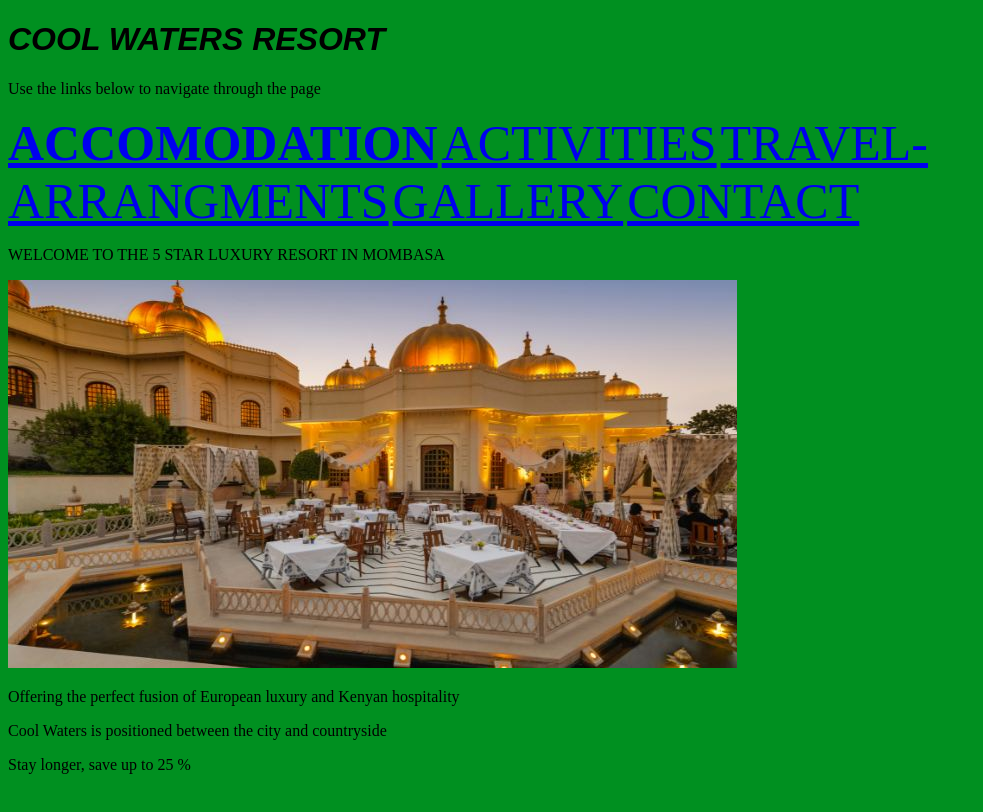
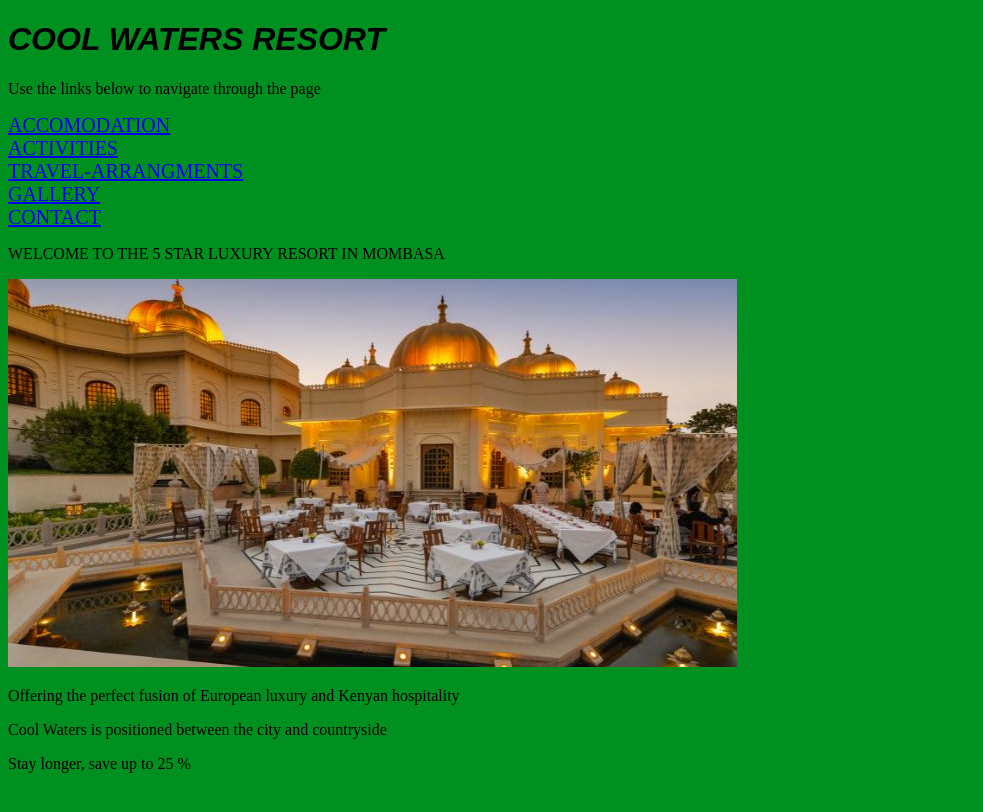
Before and after one commit to WekesaN/resort, a plain HTML site: page index.html in a window 1280 px wide. Shown: the whole page, without its empty margins (0-983 px from the left). Drawn offline with Linux system fonts and the light colour scheme.

Commit message:
add any changes made

```diff
--- a/css/styles.css
+++ b/css/styles.css
@@ -6,5 +6,5 @@ body{
   background-color: #009020;
 }
 a{
-  font-size:  50px;
+  font-size:  20px;
 }
--- a/index.html
+++ b/index.html
@@ -8,11 +8,11 @@
   <body>
     <h1><strong>COOL WATERS RESORT</strong></h1>
     <p>Use the links below to navigate through the page</p>
-    <a title="click to view accomodations" href="accomodation.html"> <strong>ACCOMODATION</strong></a>
-    <a title="click to view activities" href="activities.html">ACTIVITIES</a>
-    <a title="click to view travel options" href="travel_arrangments.html">TRAVEL-ARRANGMENTS</a>
-    <a title="view gallery"href="pictures.html">GALLERY</a>
-    <a title="view contact info" href="contact.html">CONTACT</a>
+    <a title="click to view accomodations" href="accomodation.html"> ACCOMODATION</a></br>
+    <a title="click to view activities" href="activities.html">ACTIVITIES</a></br>
+    <a title="click to view travel options" href="travel_arrangments.html">TRAVEL-ARRANGMENTS</a></br>
+    <a title="view gallery"href="pictures.html">GALLERY</a></br>
+    <a title="view contact info" href="contact.html">CONTACT</a></br>
     <p>WELCOME TO THE 5 STAR LUXURY RESORT IN MOMBASA </p>
     <img src="images/home.jpg" alt="a picture of a luxurious hotel">
     <p>Offering the perfect fusion of European luxury and Kenyan hospitality</p>
```
